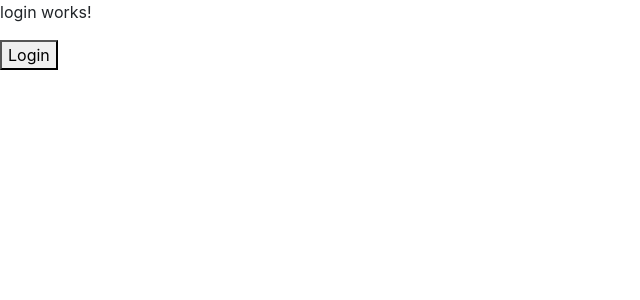
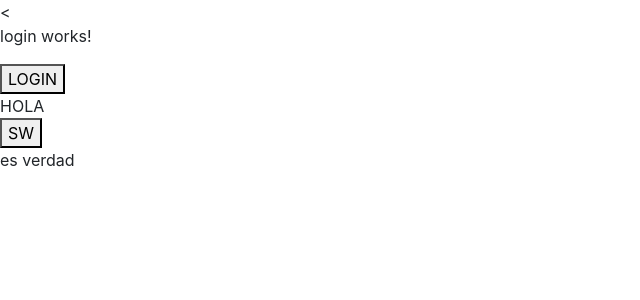
Before and after one commit to GeorgeOfSystem/angular_class, an Angular app: page /login in a window 1280 px wide. Shown: the top 300 px of the page, without its empty margins (0-640 px from the left). Built offline with nearby package versions, Linux system fonts and the light colour scheme.

Commit message:
ng if with else

```diff
--- a/src/app/login/login/login.component.html
+++ b/src/app/login/login/login.component.html
@@ -1,3 +1,18 @@
-<p>login works!</p>
+<<p>login works!</p>
 
-<button routerLink="/pages"> Login </button>
+
+<button routerLink="/pages">LOGIN</button>
+
+
+
+
+<div #test   class="class1 class2" id="test2">HOLA</div>
+
+
+<button (click)="sw = !sw;">SW</button>
+<div *ngIf="sw else esFalso">es verdad</div>
+
+
+<ng-template #esFalso>
+  <p>ES FALSO</p>
+</ng-template>
--- a/src/app/login/login/login.component.ts
+++ b/src/app/login/login/login.component.ts
@@ -7,6 +7,8 @@ import { Component, OnInit } from '@angular/core';
 })
 export class LoginComponent implements OnInit {
 
+  sw = true;
+
   constructor() { }
 
   ngOnInit(): void {
```
